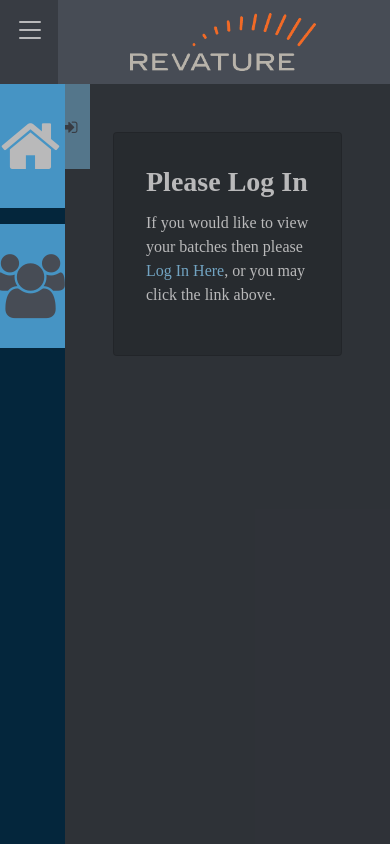
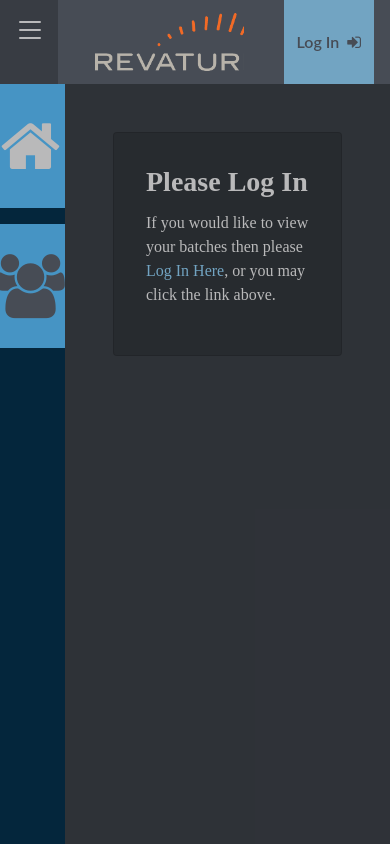
Before and after one commit to AssessmentHQ/assessment-tracker, a Flask app: page / in a window 390 px wide. Run offline with Flask 2, Linux system fonts and the light colour scheme.

Commit message:
fix for live site phone UI issue

```diff
--- a/PythonAPI/static/css/main.css
+++ b/PythonAPI/static/css/main.css
@@ -15,10 +15,10 @@
 /* Custom Fonts */
 @font-face {
     font-family: "Futura STD";
-    src: url("/fonts/Futura-Std-Bold.otf") format("otf"),
-    url("/fonts/Futura-Std-Book.otf") format("otf"),
-    url("/fonts/Futura-Std-Heavy.otf") format("otf"),
-    url("/fonts/Futura-Std-Medium.otf") format("otf");
+    src: url("../static/fonts/Futura-Std-Bold.otf") format("otf"),
+    url("../static/fonts/Futura-Std-Book.otf") format("otf"),
+    url("../static/fonts/Futura-Std-Heavy.otf") format("otf"),
+    url("../static/fonts/Futura-Std-Medium.otf") format("otf");
 }
 html, body {
     height: 100%;
@@ -150,8 +150,6 @@
 }
 .top-nav img{
     height: 100% !important;
-    padding-left: 45px !important;
-    padding-right: 45px !important;
 }
 .top-nav a {
     height: 100% !important;
--- a/PythonAPI/static/javascript/main.js
+++ b/PythonAPI/static/javascript/main.js
@@ -42,7 +42,7 @@
             </svg>
         </span>
     </a>
-    <a class="navbar-brand order-md-1 order-xs-1" href="home"><img src="../static/images/rev-logo.png" alt="Revature Logo"></a>
+    <a class="navbar-brand order-md-1 order-xs-1 col col-5 col-sm-4 col-md-3 col-lg-2" href="home"><img src="../static/images/rev-logo.png" alt="Revature Logo"></a>
     <a id="loginBtn" data-toggle="modal" data-target="#loginModal" data-preLoad="Some content to pre-load" class="nav-link text-dark bg-info d-flex order-md-3 order-xs-2 align-items-center mr-3">Log In &nbsp;<i class="fa fa-sign-in" aria-hidden="true"></i></a>
     <div class="collapse navbar-collapse order-md-2 order-xs-3 col-xs-12 bg-dark py-3" id="navbarToggle">
         <form class="mr-5 col-md-9 col-sm-12 needs-validation" novalidate autocomplete="off">
@@ -187,9 +187,9 @@
     } else if(status == 201) {
         document.getElementById(response_loc).innerHTML = JSON.parse(response);
         //action if code 400
-    } else if(status == 400) {
+    } else if(status == 404) {
         //load the response into the response_loc
-        document.getElementById(response_loc).innerHTML = response;
+        document.getElementById(response_loc).innerHTML = `<p class="text-danger">${response}!</p>`;
     }
 }
 // Search Function
--- a/PythonAPI/templates/home.html
+++ b/PythonAPI/templates/home.html
@@ -13,11 +13,11 @@
         <!-- Font Awesome for custom loaders and icons -->
         <link rel="stylesheet" href="https://cdnjs.cloudflare.com/ajax/libs/font-awesome/4.7.0/css/font-awesome.min.css">
         <!-- Root Level CSS pre-production -->
-        <!-- <link rel="stylesheet" href="css/main.css"> -->
+        <!-- <link rel="stylesheet" href="../static/css/main.css"> -->
         <!-- Page Specific CSS pre-production -->
-        <!-- <link rel="stylesheet" href="css/home.css"> -->
+        <!-- <link rel="stylesheet" href="../static/css/home.css"> -->
         <!-- Root Level CSS minified -->
-        <link rel="stylesheet" href="../static/css/main.min.css">
+        <link rel="stylesheet" href="../static/css/main.css">
         <!-- Page Specific CSS minified -->
         <link rel="stylesheet" href="../static/css/home.min.css">
     </head>
@@ -109,13 +109,15 @@
                             <form id="loginform" class="needs-validation" novalidate autocomplete="on">
                                 <div class="form-group">
                                     <label for="recipient-name" class="col-form-label h3">Email:</label>
-                                    <input type="email" pattern="^([_\-\.0-9a-zA-Z]+)@([_\-\.0-9a-zA-Z]+)\.([a-zA-Z]){2,7}$" minlength="10" placeholder="ex: name@the.com" maxlength=25 class="form-control form-control-lg h-50" id="recipient-email" name="recipient-email" required />
+                                    <input type="email" pattern="^([_\-\.0-9a-zA-Z]+)@([_\-\.0-9a-zA-Z]+)\.([a-zA-Z]){2,7}$" minlength="10" placeholder="ex: name@the.com" maxlength=50 class="form-control form-control-lg h-50" id="recipient-email" name="recipient-email" required />
                                     <div class="invalid-feedback">
                                         Please enter a valid Email.
                                     </div>
                                 </div>
                                 <div class="modal-footer">
-                                    <span id="loadResult"><span id="logload"></span></span>
+                                    <div class="d-inline-block col col-5 text-wrap h-50">
+                                        <span id="loadResult"></span><span id="logload"></span>
+                                    </div>
                                     <button onclick="let form = document.getElementById('loginform');if (form.checkValidity() === true) {loginData.email = document.getElementById('recipient-email').value;logMeIN(loginData);}" type="submit" class="btn btn-info">Log In &nbsp;<i class="fa fa-sign-in" aria-hidden="true"></i></button>
                                     <button type="button" class="btn btn-warning" data-dismiss="modal">Close <i class="fa fa-times-circle-o" aria-hidden="true"></i></button>
                                 </div>
@@ -158,9 +160,9 @@
         <script src="https://cdn.jsdelivr.net/npm/bootstrap@4.6.0/dist/js/bootstrap.min.js" integrity="sha384-+YQ4JLhjyBLPDQt//I+STsc9iw4uQqACwlvpslubQzn4u2UU2UFM80nGisd026JF" crossorigin="anonymous"></script>
         <!-- Override JavaScript -->
         <!-- Root Level JavaScript pre-production -->
-        <!-- <script src="javascript/main.js"></script> -->
+        <!-- <script src="../static/javascript/main.js"></script> -->
         <!-- Page Specific JavaScript pre-production -->
-        <!-- <script src="javascript/home.js"></script> -->
+        <!-- <script src="../static/javascript/home.js"></script> -->
         <!-- Root Level JavaScript minified -->
         <script src="../static/javascript/main.js"></script>
         <!-- Page Specific JavaScript minified -->
```
Also changed, not shown: PythonAPI/templates/batch_home.html (+8 -6 lines).
